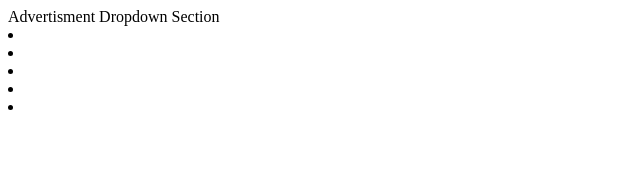
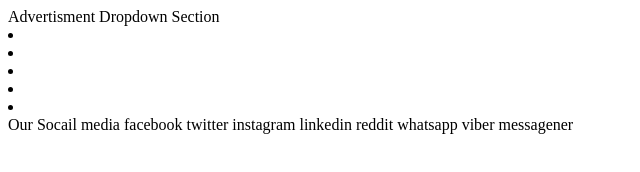
Before and after one commit to RaajShrestha/gitpractise, a plain HTML site: page index.html in a window 1280 px wide. Shown: the whole page, without its empty margins (0-640 px from the left). Drawn offline with Linux system fonts and the light colour scheme.

Commit message:
Footer adding

```diff
--- a/index.html
+++ b/index.html
@@ -15,5 +15,16 @@
         <li><a href="blog"></a></li>
         <li><a href="services"></a></li>
     </nav>
+    <footer>
+        Our Socail media
+        facebook
+        twitter
+        instagram
+        linkedin
+        reddit
+        whatsapp
+        viber
+        messagener
+    </footer>
 </body>
 </html>
```
